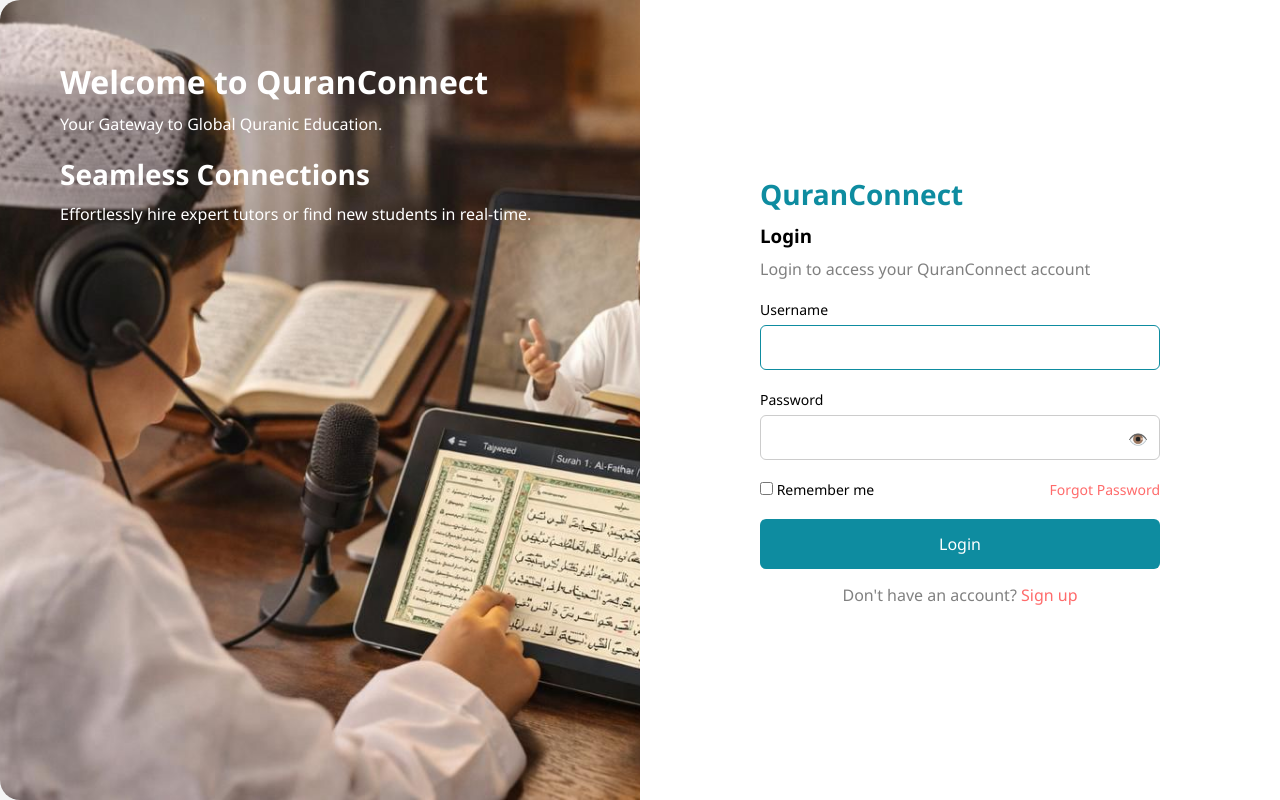
After one commit to TalhaFarooq82/QuranConnect, a Django app: page /users/login/ in a window 1280 px wide. The commit adds this page. Run offline with Django 5.2, Linux system fonts and the light colour scheme.

Commit message:
Login form frontend and backend updated, along with popup message after successful signup for both users

```diff
--- a/backend/apps/users/forms.py
+++ b/backend/apps/users/forms.py
@@ -1,7 +1,8 @@
 from django import forms
-from django.contrib.auth.forms import UserCreationForm
+from django.contrib.auth.forms import UserCreationForm, AuthenticationForm
 from .models import CustomUser, TutorProfile
 
+#---------------------------------------------Signup Portion--------------------------------------
 class CustomUserCreationForm(UserCreationForm):
     class Meta:
         model = CustomUser
@@ -20,6 +21,7 @@ class ProfileImageForm(forms.ModelForm):
         model = CustomUser
         fields = ['profile_image']
 
+# just for the tutor
 class TutorCertificationForm(forms.ModelForm):
     class Meta:
         model = TutorProfile
@@ -29,3 +31,9 @@ class TutorCertificationForm(forms.ModelForm):
             'teaching_experience',
             'certification'
         ]
+
+
+#----------------------------------------Login Module-----------------------------------------------
+
+class CustomLoginForm(AuthenticationForm):
+    pass
--- a/backend/apps/users/urls.py
+++ b/backend/apps/users/urls.py
@@ -4,16 +4,22 @@ from .views import (
     user_signup,
     tutor_certification,
     upload_profile,
+    login_view
 )
 
 urlpatterns = [
-    # Step 0 → Role selection
+    #→ Role selection
     path('register/', register_choice, name='register_choice'),
 
-    # Step 1 → Signup based on role
+    #→ Signup based on role
     path('signup/<str:role>/', user_signup, name='user_signup'),
 
-    # Step 2 → Tutor Certification upload
+    #upload pic
+    path('upload-profile/', upload_profile, name='upload_profile'),
+
+    #→ Tutor Certification upload
     path('register/tutor/certification/<int:user_id>/', tutor_certification, name='tutor_certification'),
-    path('upload-profile/', upload_profile, name='upload_profile'),
+
+    # login
+    path('login/', login_view, name = 'login')
 ]
--- a/backend/apps/users/views.py
+++ b/backend/apps/users/views.py
@@ -1,11 +1,12 @@
 from django.shortcuts import render, redirect, get_object_or_404
-from django.contrib.auth import login
-from .forms import CustomUserCreationForm, TutorCertificationForm, ProfileImageForm
+from django.contrib.auth import login, authenticate, logout
+from .forms import CustomUserCreationForm, TutorCertificationForm, ProfileImageForm, CustomLoginForm
 from .models import CustomUser, TutorProfile
+from django.contrib import messages
 
 def home(request):
     return render(request, 'home.html')
-
+#--------------------------------------------Signup View---------------------------------------------
 # → Role selection page
 def register_choice(request):
     return render(request, 'users/register_choice.html')
@@ -40,7 +41,8 @@ def upload_profile(request):
 
             # If student → go to dashboard
             if request.user.role == 'student':
-                return redirect('dashboard')
+                messages.success(request, "Signup Successful! You can now login.")
+                return redirect('login')
 
             # If tutor → go to certification step
             elif request.user.role == 'tutor':
@@ -50,6 +52,7 @@ def upload_profile(request):
         form = ProfileImageForm(instance=request.user)
 
     return render(request, 'users/upload_profilepic.html', {'form': form})
+
 
 # → Tutor certification upload
 def tutor_certification(request, user_id):
@@ -63,8 +66,26 @@ def tutor_certification(request, user_id):
                 certification=form.cleaned_data['certification']
             )
             login(request, user)
-            return redirect('dashboard')
+            messages.success(request, "Signup Successful! Your tutor profile has been created.")
+            return redirect('login')
     else:
         form = TutorCertificationForm()
 
     return render(request, 'users/tutor_certification.html', {'form': form})
+
+
+#--------------------------------------------Login view-----------------------------------------------
+def login_view(request):
+    if request.method == "POST":
+        form = CustomLoginForm(request ,  data=request.POST)
+        if form.is_valid():
+            user = form.get_user()
+            login(request, user)
+
+            if user.role == 'student':
+                return redirect('student_dashboard')
+            elif user.role == 'tutor':
+                return redirect('tutor_dashboard')
+    else:
+        form = CustomLoginForm(request)
+    return render(request, 'users/login.html', {'form':form})
--- /dev/null
+++ b/backend/static/css/users/login.css
@@ -0,0 +1,201 @@
+/* ===== GLOBAL STYLES ===== */
+html, body {
+    width: 100%;
+    overflow-x: hidden;
+}
+
+* {
+    margin: 0;
+    padding: 0;
+    box-sizing: border-box;
+    font-family: 'Segoe UI', sans-serif;
+}
+
+body {
+    background-color: #f4f4f4;
+}
+
+/* ===== CONTAINER ===== */
+.login-container {
+    display: flex;
+    min-height: 100vh;
+}
+
+/* ===== LEFT IMAGE / INFO SIDE ===== */
+.login-left {
+    flex: 1;
+    position: relative;
+    background: url('/static/images/user_signup/user_signup_pic.jpeg') no-repeat center center/cover;
+    color: white;
+    border-radius: 20px 0 0 20px;
+    display: flex;
+    flex-direction: column;
+    justify-content: space-between;
+    padding: 60px;
+}
+
+.login-left-text h2 {
+    font-size: 32px;
+    font-weight: bold;
+}
+
+.login-left-text p {
+    margin-top: 10px;
+    font-size: 16px;
+}
+
+.login-left-text h3 {
+    margin-top: 20px;
+    font-size: 28px;
+}
+
+/* ===== RIGHT FORM SIDE ===== */
+.login-right {
+    flex: 1;
+    background-color: white;
+    padding: 60px;
+    display: flex;
+    align-items: center;
+    justify-content: center;
+}
+
+.login-card {
+    width: 100%;
+    max-width: 400px;
+}
+
+.login-card h2 {
+    color: #0e8ca0;
+    font-size: 28px;
+    margin-bottom: 10px;
+}
+
+.login-card h3 {
+    margin-bottom: 10px;
+}
+
+.login-card p {
+    margin-bottom: 20px;
+    color: gray;
+}
+
+/* ===== FORM ===== */
+form {
+    width: 100%;
+}
+
+.form-group {
+    display: flex;
+    flex-direction: column;
+    margin-bottom: 20px;
+}
+
+.form-group label {
+    font-size: 14px;
+    margin-bottom: 6px;
+}
+
+.form-group input {
+    padding: 12px;
+    border: 1px solid #ccc;
+    border-radius: 6px;
+    font-size: 14px;
+}
+
+.form-group input:focus {
+    border-color: #0e8ca0;
+    outline: none;
+}
+
+.password-group {
+    position: relative;
+}
+
+.toggle-password {
+    position: absolute;
+    right: 12px;
+    top: 38px;
+    cursor: pointer;
+    user-select: none;
+}
+
+/* ===== FORM OPTIONS ===== */
+.form-options {
+    display: flex;
+    justify-content: space-between;
+    align-items: center;
+    font-size: 14px;
+    margin-bottom: 20px;
+}
+
+.form-options a {
+    color: #ff6b6b;
+    text-decoration: none;
+}
+
+/* ===== BUTTON ===== */
+.login-btn {
+    width: 100%;
+    padding: 14px;
+    background-color: #0e8ca0;
+    color: white;
+    border: none;
+    border-radius: 6px;
+    font-size: 16px;
+    cursor: pointer;
+    transition: 0.3s;
+}
+
+.login-btn:hover {
+    background-color: #0c7484;
+}
+
+/* ===== SIGNUP LINK ===== */
+.signup-link {
+    margin-top: 15px;
+    text-align: center;
+}
+
+.signup-link a {
+    color: #ff6b6b;
+    text-decoration: none;
+}
+
+/* ===== ERROR BOX ===== */
+.error-box {
+    background-color: #ffe6e6;
+    color: #cc0000;
+    padding: 10px;
+    border-radius: 6px;
+    margin-bottom: 20px;
+    font-size: 14px;
+}
+
+/* ===== MOBILE RESPONSIVENESS ===== */
+@media (max-width: 992px) {
+    .login-container {
+        flex-direction: column;
+    }
+
+    .login-left {
+        height: 300px;
+        border-radius: 20px 20px 0 0;
+        padding: 30px;
+    }
+
+    .login-left-text h2 {
+        font-size: 24px;
+    }
+
+    .login-left-text h3 {
+        font-size: 20px;
+    }
+
+    .login-right {
+        padding: 30px;
+    }
+
+    .toggle-password {
+        top: 36px;
+    }
+}
--- a/backend/templates/home.html
+++ b/backend/templates/home.html
@@ -13,9 +13,9 @@
         <button>Signup</button>
     </a>
 
-    {% comment %} <a href="{% url 'login' %}">
+    <a href="{% url 'login' %}">
         <button>Login</button>
-    </a> {% endcomment %}
+    </a>
 </div>
 
 </body>
--- /dev/null
+++ b/backend/templates/users/login.html
@@ -0,0 +1,86 @@
+{% load static %}
+<!DOCTYPE html>
+<html lang="en">
+<head>
+    <meta charset="UTF-8">
+    <title>Login - QuranConnect</title>
+    <link rel="stylesheet" href="{% static 'css/users/login.css' %}">
+</head>
+<body>
+
+<div class="login-container">
+
+    <!-- LEFT IMAGE / INFO SIDE -->
+    <div class="login-left">
+        <div class="login-left-text">
+            <h2>Welcome to QuranConnect</h2>
+            <p>Your Gateway to Global Quranic Education.</p>
+            <h3>Seamless Connections</h3>
+            <p>Effortlessly hire expert tutors or find new students in real-time.</p>
+        </div>
+    </div>
+
+    <!-- RIGHT FORM SIDE -->
+    <div class="login-right">
+
+        <div class="login-card">
+            <h2>QuranConnect</h2>
+            <h3>Login</h3>
+            <p>Login to access your QuranConnect account</p>
+
+            <!-- Error Messages -->
+            {% if request.method == "POST" and form.errors %}
+                <div class="error-box">
+                    {% for error in form.non_field_errors %}
+                        <p>{{ error }}</p>
+                    {% endfor %}
+                    {% for field in form %}
+                        {% for error in field.errors %}
+                            <p>{{ error }}</p>
+                        {% endfor %}
+                    {% endfor %}
+                </div>
+            {% endif %}
+
+            <form method="POST">
+                {% csrf_token %}
+
+                <div class="form-group">
+                    <label>Username</label>
+                    {{ form.username }}
+                </div>
+
+                <div class="form-group password-group">
+                    <label>Password</label>
+                    {{ form.password }}
+                    <span class="toggle-password" onclick="togglePassword()">👁️</span>
+                </div>
+
+                <div class="form-options">
+                    <label>
+                        <input type="checkbox" name="remember_me"> Remember me
+                    </label>
+                    <a href="#">Forgot Password</a>
+                </div>
+
+                <button type="submit" class="login-btn">Login</button>
+            </form>
+
+            <div class="signup-link">
+                <p>Don't have an account? <a href="{% url 'register_choice' %}">Sign up</a></p>
+            </div>
+        </div>
+
+    </div>
+</div>
+
+<script>
+function togglePassword() {
+    const pwd = document.getElementById("id_password");
+    if (pwd.type === "password") pwd.type = "text";
+    else pwd.type = "password";
+}
+</script>
+
+</body>
+</html>
```
Also changed, not shown: backend/static/css/users/tutor_certification.css (+45 -0 lines), backend/static/css/users/upload_profilepic.css (+49 -0 lines), backend/static/css/users/user_signup.css (+32 -27 lines), backend/templates/users/tutor_certification.html (+33 -5 lines), backend/templates/users/upload_profilepic.html (+33 -1 lines), backend/templates/users/user_signup.html (+11 -11 lines).
